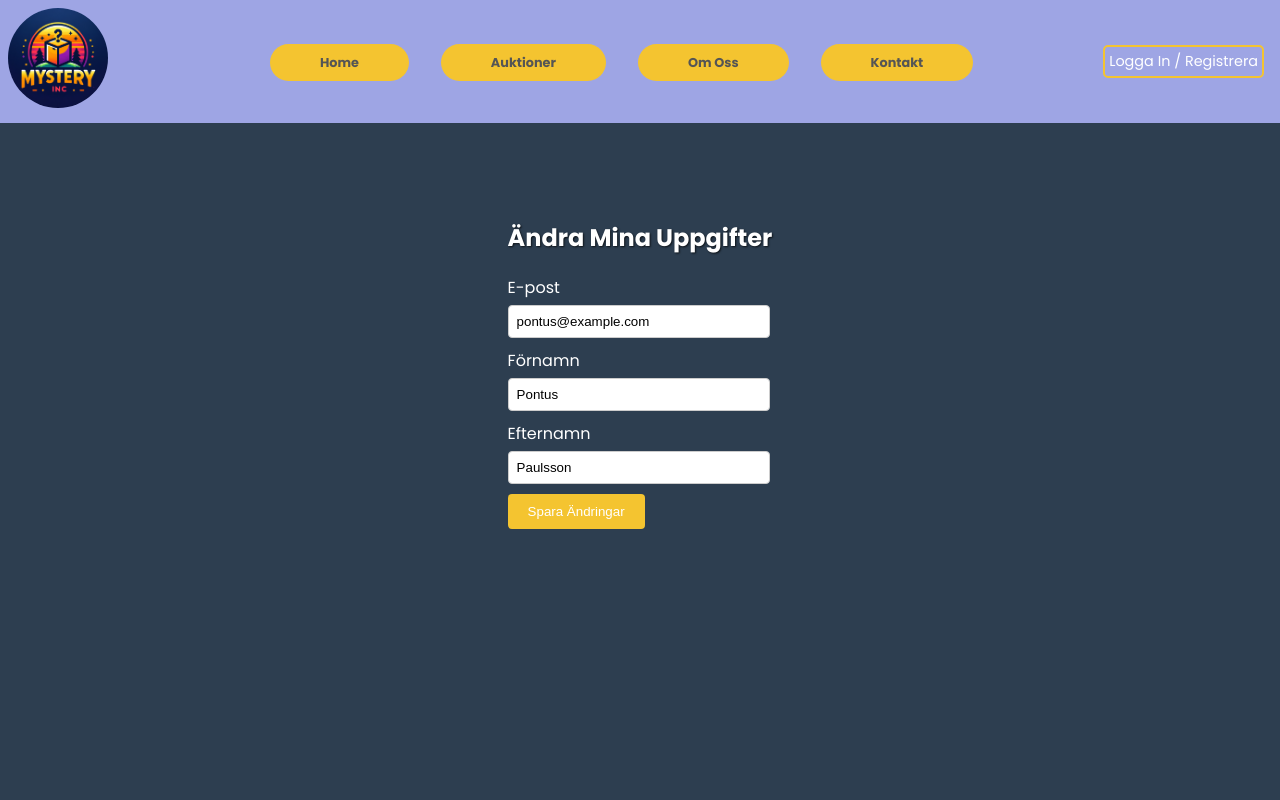
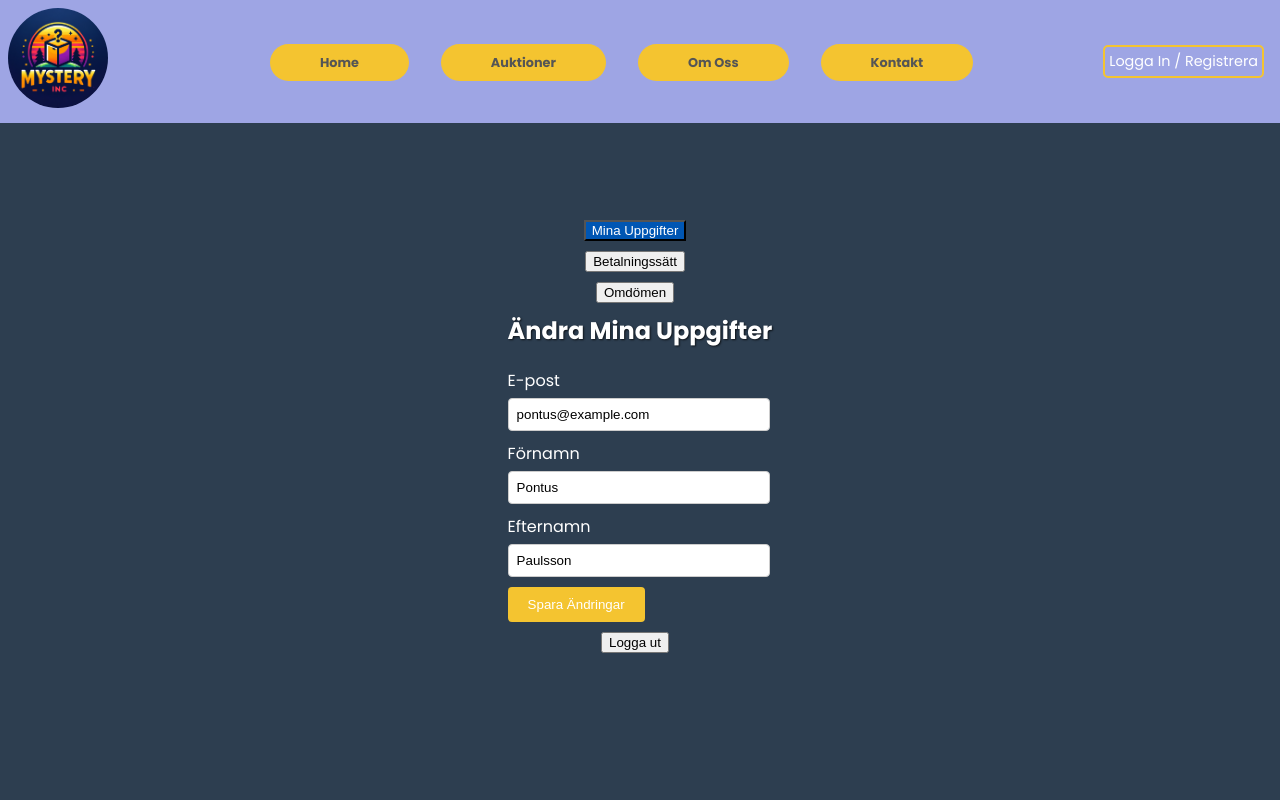
Before and after one commit to MarcusT96/MysteryIncAuctions, a React (Vite) app: page /profile in a window 1280 px wide. Shown: the top 800 px of the page. Built offline with nearby package versions, Linux system fonts and the light colour scheme.

Commit message:
making progress on the profile page

```diff
--- a/src/pages/LogIn.jsx
+++ b/src/pages/LogIn.jsx
@@ -1,4 +1,5 @@
-import { useState } from 'react';
+import { useState, useEffect } from 'react';
+import { useNavigate } from 'react-router-dom';
 import '../style/login.css';
 import usersData from '../assets/users.json';
 
@@ -9,9 +10,17 @@ const LogIn = () => {
   const [lastName, setLastName] = useState('');
   const [isLoggingIn, setIsLoggingIn] = useState(true);
   const [showModal, setShowModal] = useState(false);
-  const [isLoggedIn, setIsLoggedIn] = useState(false);
+  const [isLoggedIn, setIsLoggedIn] = useState(localStorage.getItem('isLoggedIn') === 'true');
   const [loginError, setLoginError] = useState('');
   const [isRegistered, setIsRegistered] = useState(false);
+
+  const navigate = useNavigate();
+
+  useEffect(() => {
+    if (isLoggedIn) {
+      navigate('/profile');
+    }
+  }, [isLoggedIn, navigate]);
 
   const handleLogin = (e) => {
     e.preventDefault();
@@ -19,21 +28,28 @@ const LogIn = () => {
     const user = allUsers.find(u => u.email === email && u.password === password);
 
     if (user) {
+      localStorage.setItem('isLoggedIn', 'true');
       setIsLoggedIn(true);
-      setFirstName(user.firstName);
-      setShowModal(true);
+      setShowModal(false);
       setLoginError('');
+      navigate('/profile');
     } else {
       setIsLoggedIn(false);
       setLoginError('Felaktig e-postadress eller lösenord.');
     }
   };
 
+  const handleLogout = () => {
+    setIsLoggedIn(false);
+    localStorage.removeItem('isLoggedIn');
+    navigate('/');
+  };
+
   const handleSignUp = (e) => {
     e.preventDefault();
     let users = JSON.parse(localStorage.getItem('users') || '[]');
     if (users.some(user => user.email === email)) {
-      setLoginError("E-postadressen är redan registrerad.")
+      setLoginError("E-postadressen är redan registrerad.");
     } else {
       users.push({ email, password, firstName, lastName });
       localStorage.setItem('users', JSON.stringify(users));
@@ -42,30 +58,29 @@ const LogIn = () => {
       setPassword('');
       setFirstName('');
       setLastName('');
+      localStorage.setItem('isLoggedIn', 'true');
+      setIsLoggedIn(true);
+      navigate('/profile');
     }
   };
 
   const closeModal = () => {
     setShowModal(false);
     setLoginError('');
-    setIsRegistered(false);
-    if (isRegistered) {
-      setIsLoggingIn(true);
-    }
   };
 
   return (
     <>
-      <button className="login-btn" onClick={() => setShowModal(true)}>Logga in / Registrera</button>
+      {isLoggedIn ? (
+        <button className="profile-btn" onClick={handleLogout}>Logga ut</button>
+      ) : (
+        <button className="login-btn" onClick={() => setShowModal(true)}>Logga in / Registrera</button>
+      )}
       {showModal && (
         <div className="modal" onClick={closeModal}>
           <div className="modal-content" onClick={e => e.stopPropagation()}>
             <span className="close" onClick={closeModal}>&times;</span>
-            {isLoggedIn ? (
-              <>
-                <h2>Välkommen, {firstName}!</h2>
-              </>
-            ) : (
+            {!isLoggedIn && (
               <>
                 {loginError && <p className="login-error">{loginError}</p>}
                 <form onSubmit={isLoggingIn ? handleLogin : handleSignUp}>
--- a/src/pages/ProfilePage.jsx
+++ b/src/pages/ProfilePage.jsx
@@ -1,4 +1,5 @@
 import React, { useState, useEffect } from 'react';
+import { useNavigate } from 'react-router-dom';
 import '../style/profilePage.css';
 import userData from '../assets/users.json'
 
@@ -8,7 +9,9 @@ function ProfilePage() {
     firstName: '',
     lastName: '',
   });
-  const [activeSection, setActiveSection] = useState('profile'); // Lägg till detta om du vill ha en sektionsväxlare
+
+  const [activeSection, setActiveSection] = useState('profile');
+  const navigate = useNavigate();
 
   useEffect(() => {
     // Antag att vi bara använder den första användaren från vår JSON-fil
@@ -35,9 +38,16 @@ function ProfilePage() {
     // Här skulle du lägga till logik för att spara uppdateringen till din JSON-fil eller en backend server.
   };
 
+  const handleLogout = () => {
+    localStorage.removeItem('isLoggedIn'); // Tar bort inloggningstillståndet
+    navigate('/'); // Ändra till önskad utloggningssida
+  };
+
   return (
     <div className="profile-page-container">
-      {/* Navigationsknappar och visning baserat på activeSection */}
+      <button onClick={() => setActiveSection('profile')} className={`profile-page-button ${activeSection === 'profile' ? 'active' : ''}`}>Mina Uppgifter</button>
+      <button onClick={() => setActiveSection('payment')} className={`profile-page-button ${activeSection === 'payment' ? 'active' : ''}`}>Betalningssätt</button>
+      <button onClick={() => setActiveSection('reviews')} className={`profile-page-button ${activeSection === 'reviews' ? 'active' : ''}`}>Omdömen</button>
 
       {activeSection === 'profile' && (
         <form onSubmit={handleSubmit} className="profile-page-form">
@@ -88,6 +98,7 @@ function ProfilePage() {
           {/* Framtida funktionalitet för omdömehantering */}
         </div>
       )}
+      <button onClick={handleLogout} className="profile-page-button logout-button">Logga ut</button>
     </div>
   );
 }
--- a/src/style/profilePage.css
+++ b/src/style/profilePage.css
@@ -18,3 +18,9 @@
   width: 100%;
   max-width: 400px;
 }
+
+.profile-page-button.active {
+  background-color: #0056b3;
+  /* Mörkare blå för aktiv knapp */
+  color: white;
+}
```
